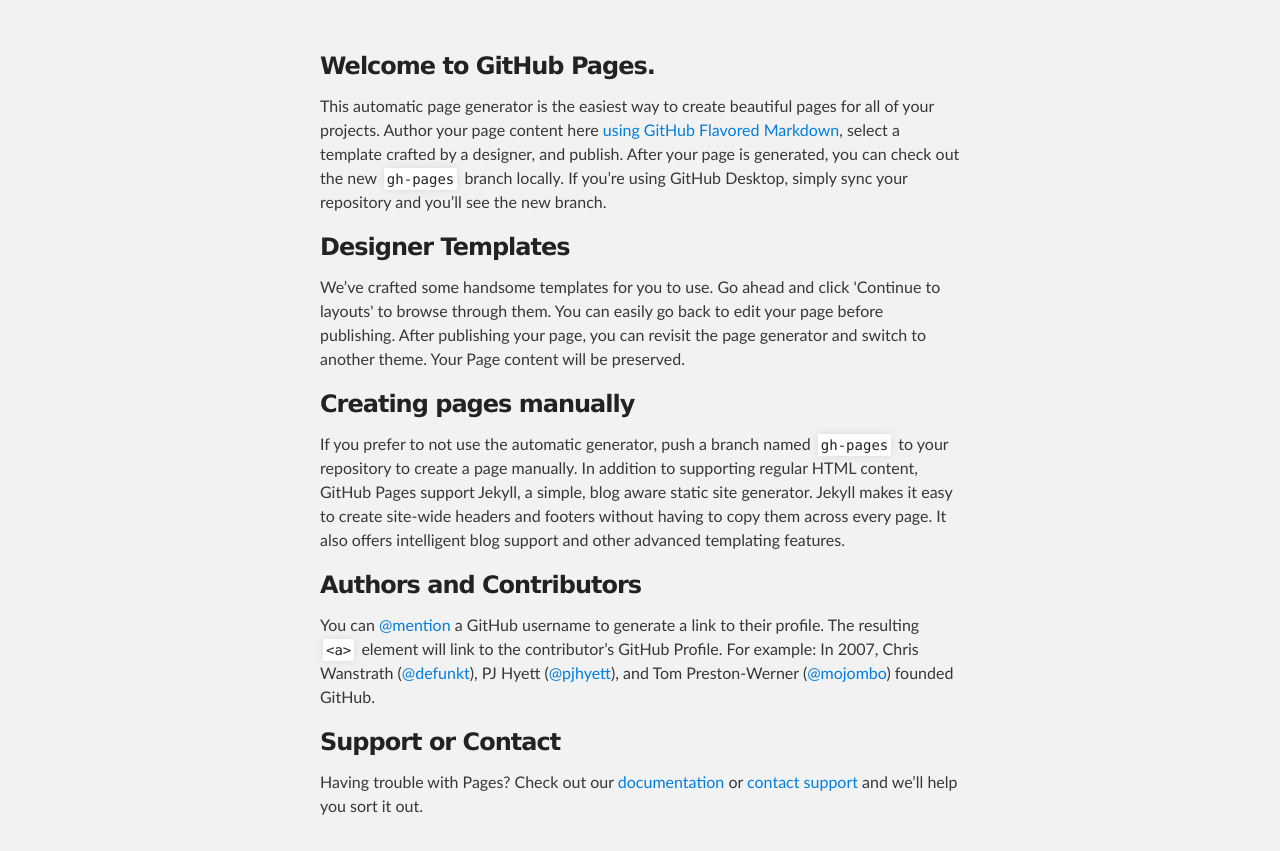
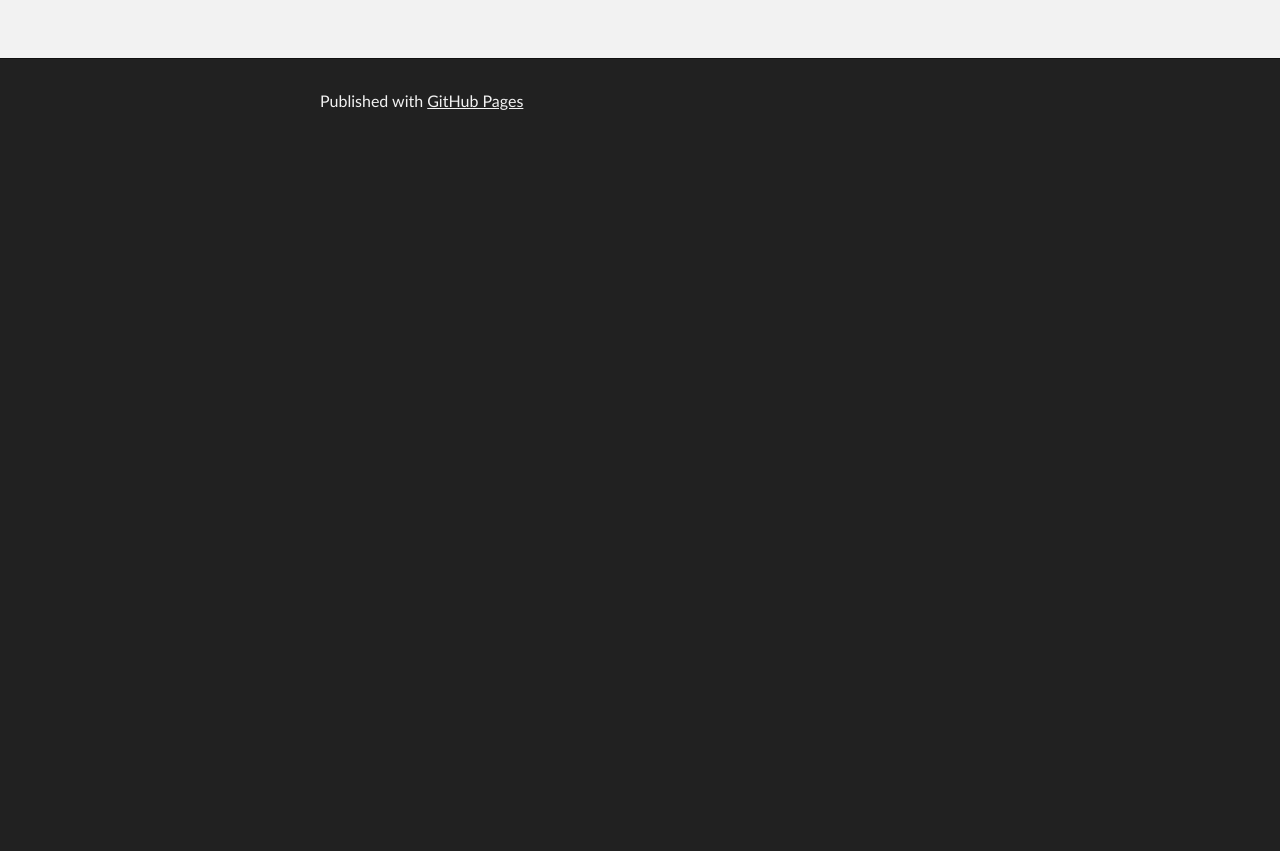
Before and after one commit to MirzaAbazovic/mirzaabazovic.github.io, a website: page index.html in a window 1280 px wide. Shown: the part 176-1027 px from the top of the page. After the commit the page ends 800 px from the top, so only its background shows below. Drawn offline with Linux system fonts and the light colour scheme.

Commit message:
Update index.html

```diff
--- a/index.html
+++ b/index.html
@@ -8,7 +8,7 @@
 
     <link rel="stylesheet" type="text/css" media="screen" href="stylesheets/stylesheet.css">
 
-    <title>Mirzaabazovic.GitHub.io</title>
+    <title>Mirza Abazovic</title>
   </head>
 
   <body>
@@ -18,7 +18,7 @@
         <header class="inner">
           <a id="forkme_banner" href="https://github.com/MirzaAbazovic">View on GitHub</a>
 
-          <h1 id="project_title">Mirzaabazovic.GitHub.io</h1>
+          <h1 id="project_title">Mirza Abazovic</h1>
           <h2 id="project_tagline"></h2>
 
         </header>
@@ -27,30 +27,6 @@
     <!-- MAIN CONTENT -->
     <div id="main_content_wrap" class="outer">
       <section id="main_content" class="inner">
-        <h3>
-<a id="welcome-to-github-pages" class="anchor" href="#welcome-to-github-pages" aria-hidden="true"><span class="octicon octicon-link"></span></a>Welcome to GitHub Pages.</h3>
-
-<p>This automatic page generator is the easiest way to create beautiful pages for all of your projects. Author your page content here <a href="https://guides.github.com/features/mastering-markdown/">using GitHub Flavored Markdown</a>, select a template crafted by a designer, and publish. After your page is generated, you can check out the new <code>gh-pages</code> branch locally. If you’re using GitHub Desktop, simply sync your repository and you’ll see the new branch.</p>
-
-<h3>
-<a id="designer-templates" class="anchor" href="#designer-templates" aria-hidden="true"><span class="octicon octicon-link"></span></a>Designer Templates</h3>
-
-<p>We’ve crafted some handsome templates for you to use. Go ahead and click 'Continue to layouts' to browse through them. You can easily go back to edit your page before publishing. After publishing your page, you can revisit the page generator and switch to another theme. Your Page content will be preserved.</p>
-
-<h3>
-<a id="creating-pages-manually" class="anchor" href="#creating-pages-manually" aria-hidden="true"><span class="octicon octicon-link"></span></a>Creating pages manually</h3>
-
-<p>If you prefer to not use the automatic generator, push a branch named <code>gh-pages</code> to your repository to create a page manually. In addition to supporting regular HTML content, GitHub Pages support Jekyll, a simple, blog aware static site generator. Jekyll makes it easy to create site-wide headers and footers without having to copy them across every page. It also offers intelligent blog support and other advanced templating features.</p>
-
-<h3>
-<a id="authors-and-contributors" class="anchor" href="#authors-and-contributors" aria-hidden="true"><span class="octicon octicon-link"></span></a>Authors and Contributors</h3>
-
-<p>You can <a href="https://github.com/blog/821" class="user-mention">@mention</a> a GitHub username to generate a link to their profile. The resulting <code>&lt;a&gt;</code> element will link to the contributor’s GitHub Profile. For example: In 2007, Chris Wanstrath (<a href="https://github.com/defunkt" class="user-mention">@defunkt</a>), PJ Hyett (<a href="https://github.com/pjhyett" class="user-mention">@pjhyett</a>), and Tom Preston-Werner (<a href="https://github.com/mojombo" class="user-mention">@mojombo</a>) founded GitHub.</p>
-
-<h3>
-<a id="support-or-contact" class="anchor" href="#support-or-contact" aria-hidden="true"><span class="octicon octicon-link"></span></a>Support or Contact</h3>
-
-<p>Having trouble with Pages? Check out our <a href="https://help.github.com/pages">documentation</a> or <a href="https://github.com/contact">contact support</a> and we’ll help you sort it out.</p>
       </section>
     </div>
 
```
